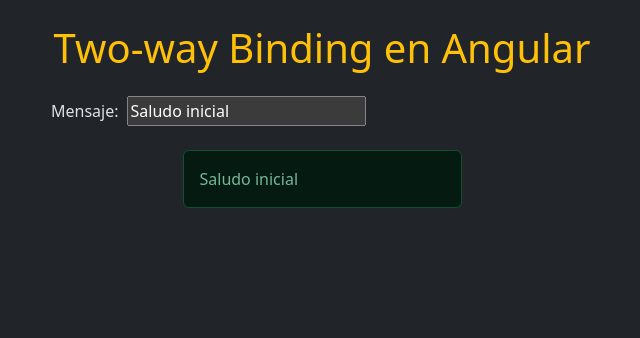
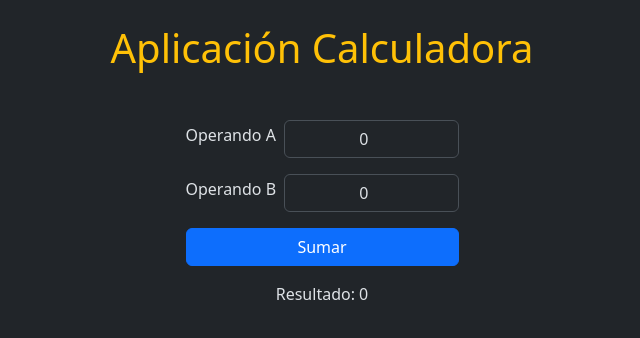
Before and after one commit to rgmcove/Angular-course, an Angular app in the folder app-angular/: page / in a window 1280 px wide. Shown: the top 338 px of the page, without its empty margins (318-958 px from the left). Built offline with nearby package versions, Linux system fonts and the light colour scheme.

Commit message:
feat: ejercicio app-calculadora

```diff
--- a/app-angular/src/app/app.component.html
+++ b/app-angular/src/app/app.component.html
@@ -1,4 +1,4 @@
 <div class="container">
   <h1 class="text-center text-warning my-4">{{ title }}</h1>
-  <app-saludar />
+  <app-calculadora-app />
 </div>
--- a/app-angular/src/app/app.component.ts
+++ b/app-angular/src/app/app.component.ts
@@ -8,6 +8,7 @@
 import { MostrarMensajeComponent } from "./mostrar-mensaje/mostrar-mensaje.component";
 import { ReplicadorComponent } from "./replicador/replicador.component";
 import { SaludarComponent } from "./saludar/saludar.component";
+import { CalculadoraAppComponent } from "./calculadora-app/calculadora-app.component";
 
 @Component({
   selector: 'app-root',
@@ -18,11 +19,11 @@
     InterpolacionComponent,
     PadreComponent,
     EncapsulamientoComponent,
-    MostrarMensajeComponent, ReplicadorComponent, SaludarComponent],
+    MostrarMensajeComponent, ReplicadorComponent, SaludarComponent, CalculadoraAppComponent],
 
   templateUrl: './app.component.html',
   styleUrl: './app.component.css'
 })
 export class AppComponent {
-  title = 'Two-way Binding en Angular';
+  title = 'Aplicación Calculadora';
 }
--- /dev/null
+++ b/app-angular/src/app/calculadora-app/calculadora-app.component.css
@@ -0,0 +1,8 @@
+.margen-button {
+  margin-left: 25%;
+  margin-right: 25%;
+}
+
+.input {
+  width: 20%;
+}
--- /dev/null
+++ b/app-angular/src/app/calculadora-app/calculadora-app.component.html
@@ -0,0 +1,18 @@
+<div class="container mt-5">
+  <div class="d-flex justify-content-center">
+    <div class="w-25">
+      <div class="mb-3 d-flex align-items-center">
+        <label for="operandoA" class="form-label me-2 text-nowrap" >Operando A</label>
+        <input type="number" id="operandoA" class="form-control text-center" [(ngModel)]="operA" />
+      </div>
+      <div class="mb-3 d-flex align-items-center">
+        <label for="operandoB" class="form-label me-2 text-nowrap">Operando B</label>
+        <input type="number" id="operandoB" class="form-control text-center" [(ngModel)]="operB"/>
+      </div>
+      <button class="btn btn-primary mb-3 w-100" (click)="sumar()">
+        Sumar
+      </button>
+      <p class="text-center">Resultado: {{ resultado }}</p>
+    </div>
+  </div>
+</div>
--- /dev/null
+++ b/app-angular/src/app/calculadora-app/calculadora-app.component.ts
@@ -0,0 +1,19 @@
+import { Component } from '@angular/core';
+import { FormsModule } from '@angular/forms';
+
+@Component({
+  selector: 'app-calculadora-app',
+  standalone: true,
+  imports: [FormsModule],
+  templateUrl: './calculadora-app.component.html',
+  styleUrl: './calculadora-app.component.css',
+})
+export class CalculadoraAppComponent {
+  operA: number = 0;
+  operB: number = 0;
+  resultado: number = 0;
+
+  sumar (): void {
+    this.resultado = Number(this.operA) + Number(this.operB);
+  }
+}
```
